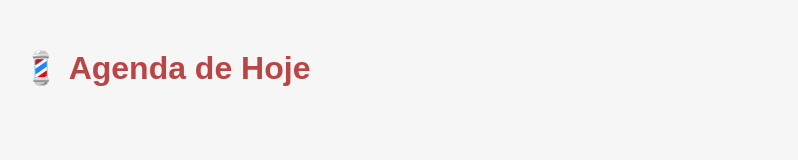
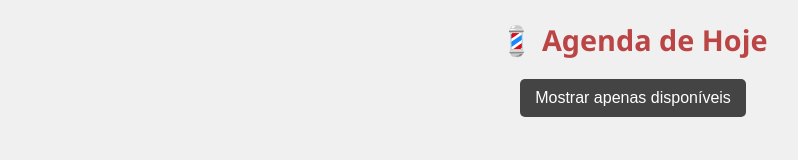
Before and after one commit to gigliozzi/agendify, a website: page public/agendamentos.html in a window 1280 px wide. Shown: the whole page, without its empty margins (7-805 px from the left). Drawn offline with Linux system fonts and the light colour scheme.

Commit message:
Atualização: agendamentos.html

```diff
--- a/public/agendamentos.html
+++ b/public/agendamentos.html
@@ -1,43 +1,100 @@
-<!-- public/agendamentos.html -->
 <!DOCTYPE html>
 <html lang="pt-br">
   <head>
     <meta charset="UTF-8" />
-    <title>Agenda de Hoje</title>
+    <title>Agenda de Hoje - Agendify</title>
+    <meta name="viewport" content="width=device-width, initial-scale=1.0" />
     <style>
       body {
-        font-family: Arial, sans-serif;
+        font-family: "Segoe UI", sans-serif;
+        background: #f0f0f0;
+        margin: 0;
         padding: 20px;
-        background: #f6f6f6;
         color: #333;
       }
-      h1 {
+
+      header {
+        text-align: center;
+        margin-bottom: 20px;
+      }
+
+      header h1 {
+        margin: 0;
+        font-size: 1.8em;
         color: #b44;
       }
-      ul {
-        list-style: none;
-        padding: 0;
+
+      .filter {
+        text-align: center;
+        margin-bottom: 20px;
       }
-      li {
-        padding: 8px;
-        margin-bottom: 5px;
-        background: #fff;
+
+      .filter button {
+        padding: 10px 15px;
+        font-size: 1em;
+        border: none;
+        background: #444;
+        color: white;
         border-radius: 5px;
-        box-shadow: 0 1px 3px rgba(0, 0, 0, 0.1);
+        cursor: pointer;
       }
+
+      .container {
+        display: grid;
+        grid-template-columns: repeat(auto-fit, minmax(220px, 1fr));
+        gap: 15px;
+      }
+
+      .card {
+        background: white;
+        border-radius: 8px;
+        padding: 15px;
+        box-shadow: 0 2px 5px rgba(0, 0, 0, 0.1);
+      }
+
+      .time {
+        font-size: 1.2em;
+        font-weight: bold;
+        margin-bottom: 8px;
+      }
+
+      .status {
+        font-weight: bold;
+      }
+
       .livre {
         color: green;
-        font-weight: bold;
       }
+
       .reservado {
-        color: #b44;
+        color: #b00;
       }
     </style>
   </head>
   <body>
-    <h1>💈 Agenda de Hoje</h1>
-    <ul id="agenda-list">
+    <header>
+      <h1>💈 Agenda de Hoje</h1>
+    </header>
+
+    <div class="filter">
+      <button onclick="filtrarDisponiveis()">Mostrar apenas disponíveis</button>
+    </div>
+
+    <div class="container" id="agenda-list">
       <!-- AGENDA_DATA -->
-    </ul>
+    </div>
+
+    <script>
+      function filtrarDisponiveis() {
+        const cards = document.querySelectorAll(".card");
+        cards.forEach((card) => {
+          if (card.dataset.available === "false") {
+            card.style.display = "none";
+          } else {
+            card.style.display = "block";
+          }
+        });
+      }
+    </script>
   </body>
 </html>
```
